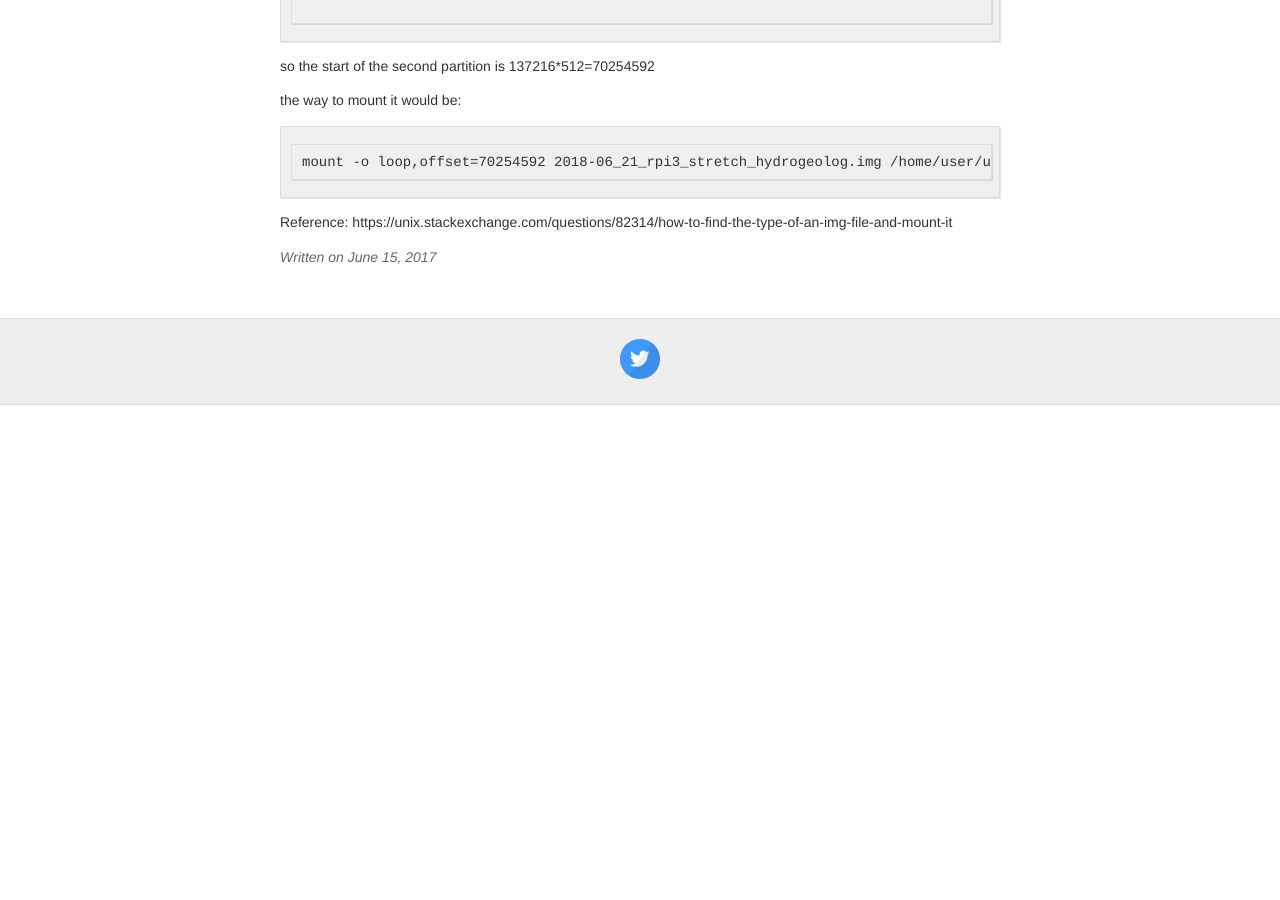
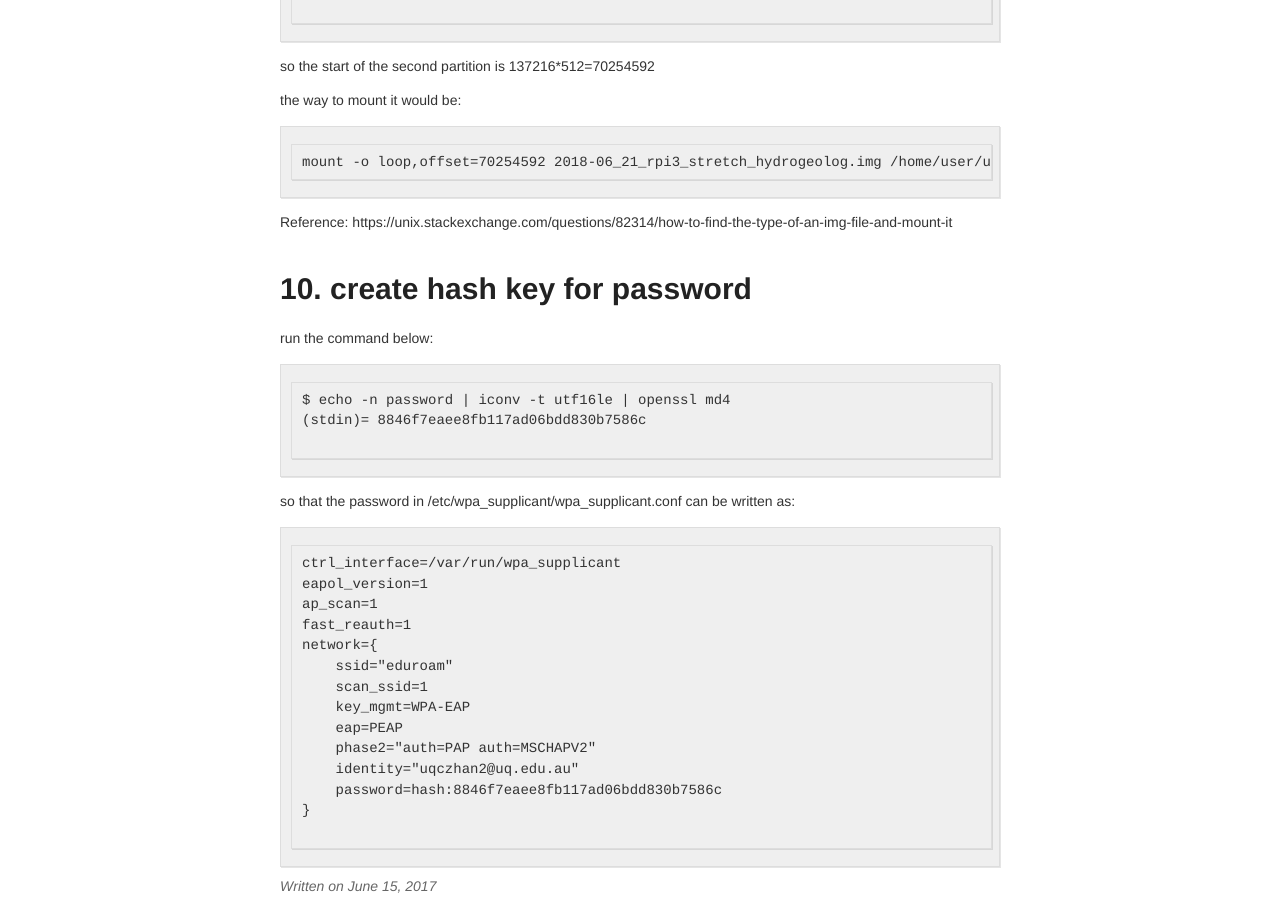
Before and after one commit to hydrogeologger/hydrogeologger.github.io, a Jekyll site: the page built from _posts/2017-06-15-pi.md, in a window 1280 px wide and 900 px high, scrolled down 4596 px. Built offline with Jekyll 4.4.1, drawn with Linux system fonts in a browser that asks for light colours; before the commit the page ends 5001 px from its top, so only the background shows below that.

Commit message:
add hash in pi

````diff
--- a/_posts/2017-06-15-pi.md
+++ b/_posts/2017-06-15-pi.md
@@ -200,3 +200,31 @@ mount -o loop,offset=70254592 2018-06_21_rpi3_stretch_hydrogeolog.img /home/user
 
 Reference:
 https://unix.stackexchange.com/questions/82314/how-to-find-the-type-of-an-img-file-and-mount-it
+
+# 10. create hash key for password
+
+
+run the command below:
+```
+$ echo -n password | iconv -t utf16le | openssl md4
+(stdin)= 8846f7eaee8fb117ad06bdd830b7586c
+
+```
+so that the password in /etc/wpa_supplicant/wpa_supplicant.conf can be written as:
+
+```
+ctrl_interface=/var/run/wpa_supplicant
+eapol_version=1
+ap_scan=1
+fast_reauth=1
+network={
+    ssid="eduroam"
+    scan_ssid=1
+    key_mgmt=WPA-EAP
+    eap=PEAP
+    phase2="auth=PAP auth=MSCHAPV2"
+    identity="uqczhan2@uq.edu.au"
+    password=hash:8846f7eaee8fb117ad06bdd830b7586c
+}
+
+```
````
